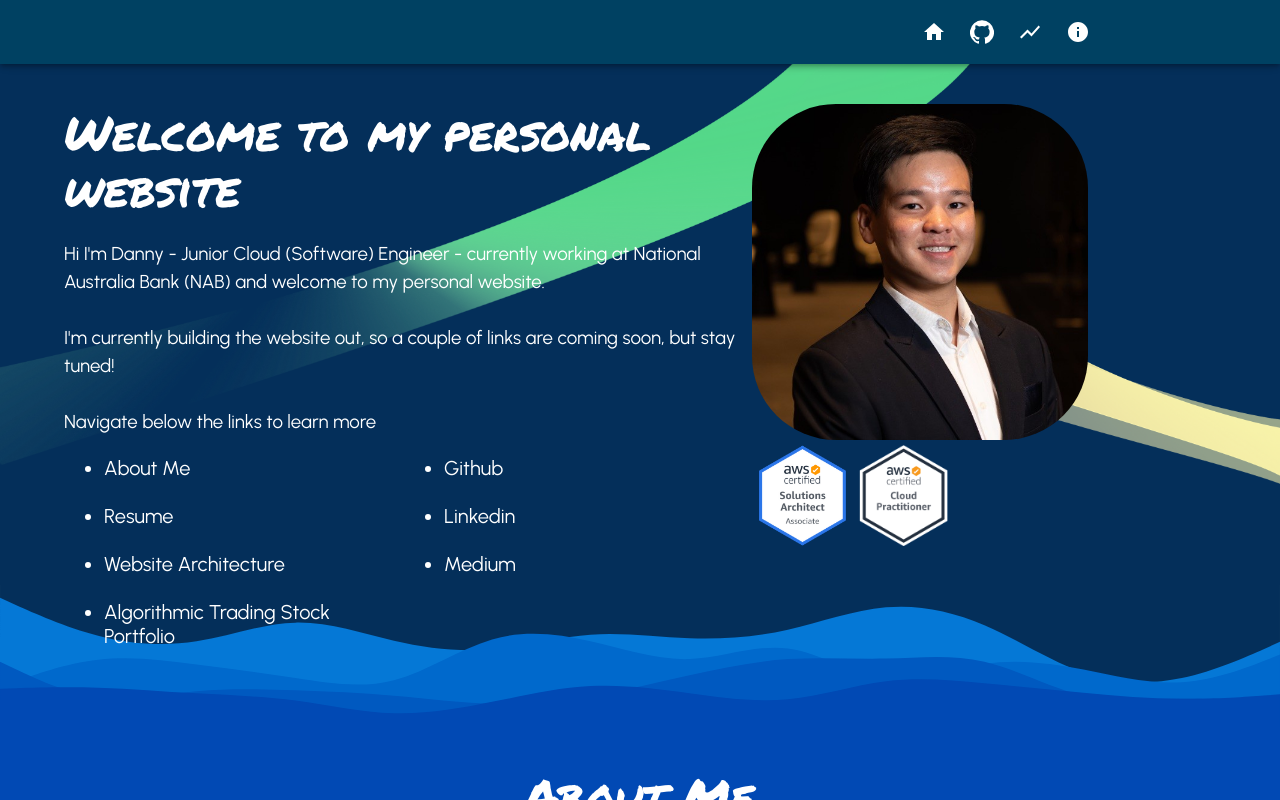
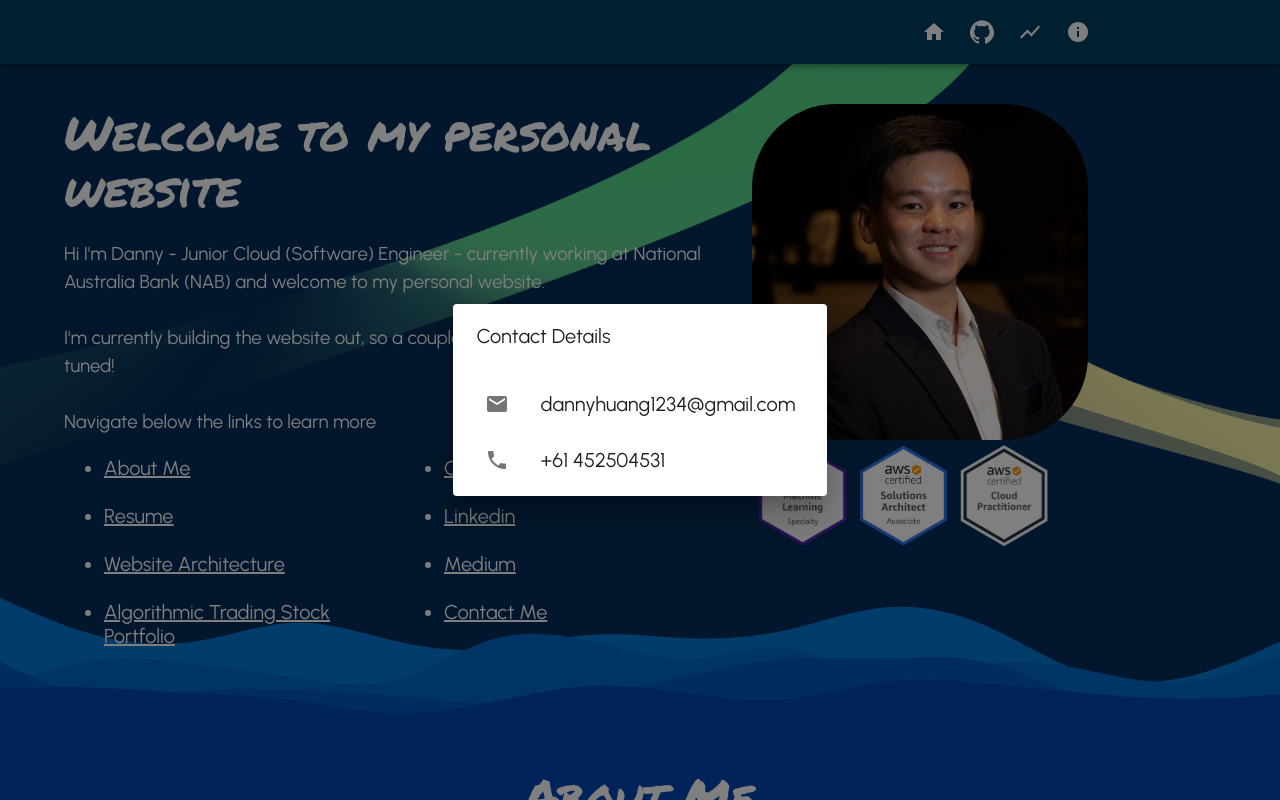
Before and after one commit to Xascrimson/personal-website-reactJS-on-AWS, a React (Create React App) app: page / in a window 1280 px wide. Both pictures are taken after a click on the button 1078 px from the left and 32 px from the top of the page. Shown: the top 800 px of the page. Built offline with nearby package versions, Linux system fonts and the light colour scheme.

Commit message:
ML cert + contact info

```diff
--- a/package.json
+++ b/package.json
@@ -3,9 +3,12 @@
   "version": "0.1.0",
   "private": true,
   "dependencies": {
+    "@emotion/react": "^11.4.1",
+    "@emotion/styled": "^11.3.0",
     "@material-ui/core": "^4.12.1",
     "@material-ui/icons": "^4.11.2",
     "@material-ui/styles": "^4.11.4",
+    "@mui/material": "^5.0.1",
     "@testing-library/jest-dom": "^5.14.1",
     "@testing-library/react": "^11.2.7",
     "@testing-library/user-event": "^12.8.3",
--- a/src/App.js
+++ b/src/App.js
@@ -1,23 +1,22 @@
 import {
 	Box,
 	createTheme,
-	Grid,
 	IconButton,
 	responsiveFontSizes,
 	ThemeProvider,
 	Toolbar,
-	Typography,
 } from "@material-ui/core";
 import { GitHub, Info, ShowChart } from "@material-ui/icons";
 import HomeIcon from "@material-ui/icons/Home";
-import React from "react";
+import React, { useState } from "react";
 import { BrowserRouter as Router } from "react-router-dom";
+import { HashLink } from "react-router-hash-link";
+import About from "./about";
+import { ContactInfo } from "./ContactMe";
 import Home from "./Home";
-import About from "./about";
+import StockPortfolio from "./StockPortfolio";
 import { AppBar } from "./styles";
 import WebsiteArchitecture from "./WebsiteArchitecture";
-import StockPortfolio from "./StockPortfolio";
-import { HashLink } from "react-router-hash-link";
 
 export default function App() {
 	let theme = createTheme({
@@ -48,6 +47,16 @@ export default function App() {
 	});
 	theme = responsiveFontSizes(theme);
 
+	const [open, setOpen] = useState(false);
+
+	const handleClickOpen = () => {
+		setOpen(true);
+	};
+
+	const handleClose = () => {
+		setOpen(false);
+	};
+
 	return (
 		<Router>
 			<ThemeProvider theme={theme}>
@@ -60,16 +69,16 @@ export default function App() {
 								paddingRight="12%"
 							>
 								<Toolbar>
-								<HashLink
+									<HashLink
 										smooth
 										to="#intro"
 										style={{
 											color: "white",
 										}}
 									>
-									<IconButton color="inherit" >
-										<HomeIcon />
-									</IconButton>
+										<IconButton color="inherit">
+											<HomeIcon />
+										</IconButton>
 									</HashLink>
 									<IconButton
 										color="inherit"
@@ -88,9 +97,14 @@ export default function App() {
 											<ShowChart />
 										</IconButton>
 									</HashLink>
+
 									<IconButton color="inherit">
-										<Info />
+										<Info onClick={handleClickOpen} />
 									</IconButton>
+									<ContactInfo
+										open={open}
+										onClose={handleClose}
+									/>
 								</Toolbar>
 							</Box>
 						</AppBar>
@@ -113,11 +127,3 @@ export default function App() {
 		</Router>
 	);
 }
-
-function Users() {
-	return <h2>Users</h2>;
-}
-
-function Danny() {
-	return <h2> hello danny</h2>;
-}
--- /dev/null
+++ b/src/ContactMe.jsx
@@ -0,0 +1,62 @@
+import { Dialog, DialogTitle, List, ListItem } from "@material-ui/core";
+import { Email, Phone } from "@material-ui/icons";
+import ListItemButton from "@mui/material/ListItemButton";
+import ListItemIcon from "@mui/material/ListItemIcon";
+import React, { useState } from "react";
+
+
+export function ContactInfo({ open, onClose }) {
+	return (
+		<Dialog onClose={onClose} open={open}>
+			<DialogTitle>Contact Details</DialogTitle>
+			<List sx={{ pt: 20 }}>
+				<ListItem>
+					<ListItemButton>
+						<ListItemIcon>
+							<Email />
+						</ListItemIcon>
+						dannyhuang1234@gmail.com
+					</ListItemButton>
+				</ListItem>
+				<ListItem>
+					<ListItemButton>
+						<ListItemIcon>
+							<Phone />
+						</ListItemIcon>
+						+61 452504531
+					</ListItemButton>
+				</ListItem>
+
+			</List>
+		</Dialog>
+	);
+}
+
+export default function ContactMe(Props) {
+	const [open, setOpen] = useState(false);
+
+	const handleClickOpen = () => {
+		setOpen(true);
+	};
+
+	const handleClose = () => {
+		setOpen(false);
+	};
+
+	return (
+		<>
+			<a
+				style={{
+					"text-decoration": "underline",
+					color: "white",
+				}}
+				href="javascript:void(0)"
+				onClick={handleClickOpen}
+			>
+				Contact Me
+			</a>
+
+			<ContactInfo open={open} onClose={handleClose} />
+		</>
+	);
+}
--- a/src/Home.jsx
+++ b/src/Home.jsx
@@ -1,9 +1,11 @@
 import { Grid, Grow, Typography } from "@material-ui/core";
 import React from "react";
 import { HashLink } from "react-router-hash-link";
-import myPhoto from "./images/linkedinimage.jpg";
+import ContactMe from "./ContactMe";
 import DannyHuang_CV from "./DannyHuang_CV.pdf";
 import cloud_prac from "./images/cloud_prac.png";
+import myPhoto from "./images/linkedinimage.jpg";
+import ML from "./images/ML.png";
 import SAA from "./images/SAA.png";
 export default function Home(props) {
 	return (
@@ -31,7 +33,6 @@ export default function Home(props) {
 										smooth
 										to="#aboutMe"
 										style={{
-											textDecoration: "none",
 											color: "white",
 										}}
 									>
@@ -44,7 +45,6 @@ export default function Home(props) {
 										href={DannyHuang_CV}
 										download="Danny Huang CV.pdf"
 										style={{
-											textDecoration: "none",
 											color: "white",
 										}}
 									>
@@ -57,7 +57,6 @@ export default function Home(props) {
 										smooth
 										to="#websiteArchitecture"
 										style={{
-											textDecoration: "none",
 											color: "white",
 										}}
 									>
@@ -70,7 +69,6 @@ export default function Home(props) {
 										smooth
 										to="#stock"
 										style={{
-											textDecoration: "none",
 											color: "white",
 										}}
 									>
@@ -85,7 +83,6 @@ export default function Home(props) {
 									<a
 										href="https://github.com/xascrimson"
 										style={{
-											textDecoration: "none",
 											color: "white",
 										}}
 									>
@@ -97,7 +94,6 @@ export default function Home(props) {
 									<a
 										href="https://www.linkedin.com/in/danny-huang-471220159/"
 										style={{
-											textDecoration: "none",
 											color: "white",
 										}}
 									>
@@ -109,12 +105,15 @@ export default function Home(props) {
 									<a
 										href="https://medium.com/@dannyhuangNZ"
 										style={{
-											textDecoration: "none",
 											color: "white",
 										}}
 									>
 										Medium
 									</a>
+								</li>
+								<br />
+								<li>
+									<ContactMe />
 								</li>
 							</ul>
 						</Grid>
@@ -128,6 +127,7 @@ export default function Home(props) {
 					>
 						<img src={myPhoto} class={"myPhoto"} width="100%" />
 					</Grow>
+					<img src={ML} className="ML" width="30%" />
 					<img src={SAA} className="SAA" width="30%" />
 					<img src={cloud_prac} className="cloud_prac" width="30%" />
 				</Grid>
--- a/src/WebsiteArchitecture.js
+++ b/src/WebsiteArchitecture.js
@@ -15,6 +15,20 @@ export default function WebsiteArchitecture(props) {
 					<br />
 					<Grid item xs={12}>
 						<Grid Container>
+							<Typography>
+								The website is built in a React framework.
+							</Typography>
+							<Typography>
+								Packages used:
+								<ul>
+									<li>Material UI: React UI library</li>
+									<li>
+										React-Router-Hash-Link: for
+										scrollability between sections
+									</li>
+								</ul>
+							</Typography>
+							<br />
 							<Typography>
 								Initially the website architecture was
 								containerised with Docker and hosted on AWS
```
Also changed, not shown: src/images/ML.png (added), 1 other file (tests, documents, lock files or other folders).
